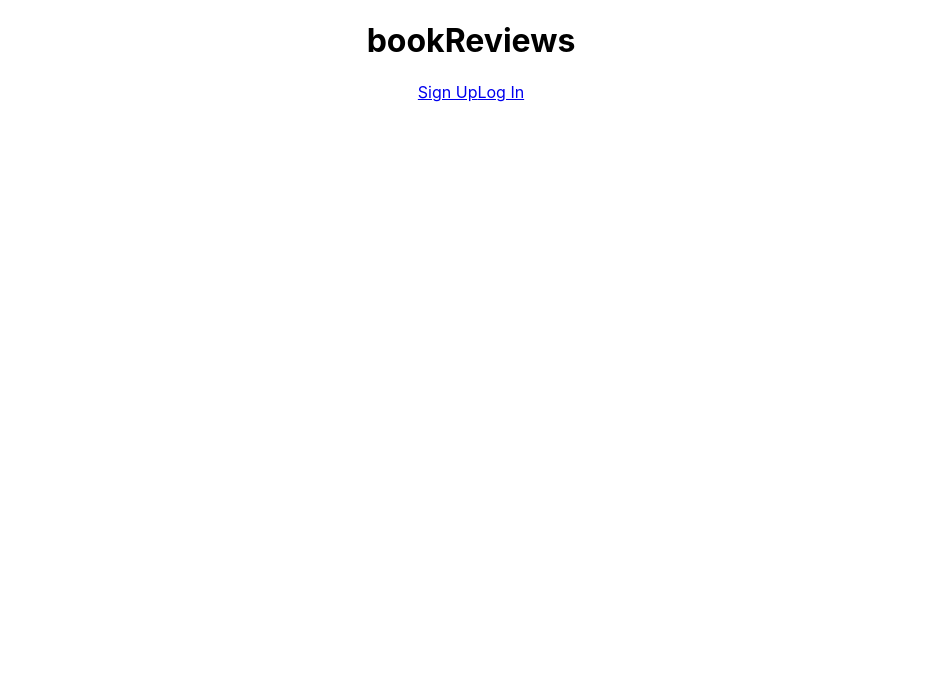
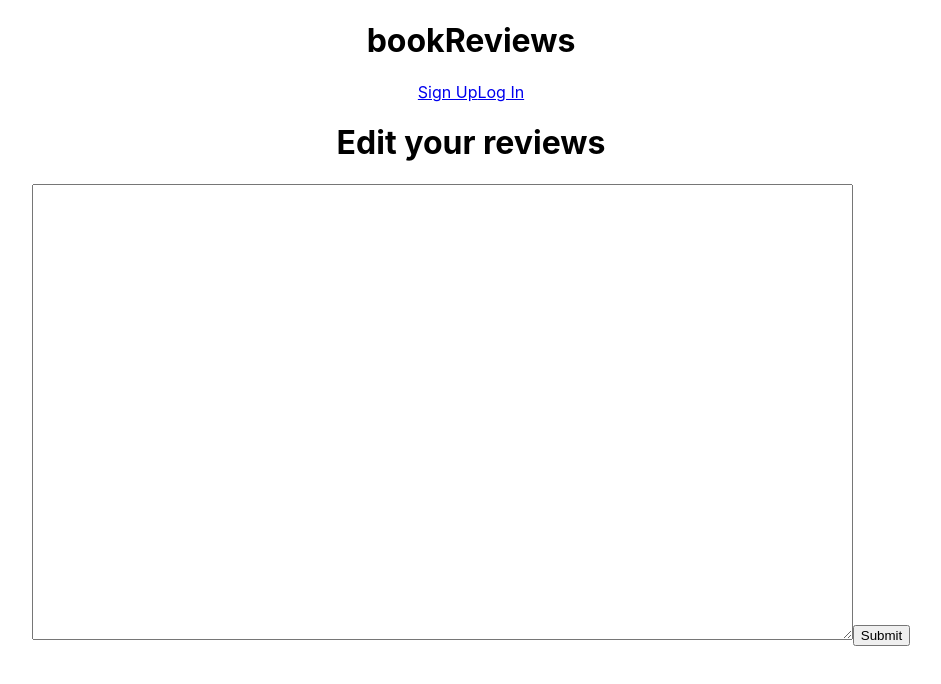
Before and after one commit to kangja/bookReviews, a React (Create React App) app in the folder client/: page /books/1/reviews/1 in a window 1280 px wide. Shown: the top 684 px of the page, without its empty margins (169-1110 px from the left). Built offline with nearby package versions, Linux system fonts and the light colour scheme; no server answers.

Commit message:
edit is still in progress

```diff
--- a/client/src/components/Main.jsx
+++ b/client/src/components/Main.jsx
@@ -6,8 +6,10 @@ import ShowBooks from "./ShowBooks"
 import BookDetails from "./BookDetails"
 import CreateReview from "./CreateReview"
 import ShowReviews from "./ShowReviews"
+import UpdateReview from "./UpdateReview"
 import { readAllBooks } from "../services/books"
-import {postReview} from "../services/reviews"
+import { postReview } from "../services/reviews"
+
 
 export default class Main extends Component {
   state = {
@@ -86,6 +88,14 @@ export default class Main extends Component {
         )}
         />
 
+        <Route path="/books/:id/reviews/:review_id" render={(props) => (
+          <UpdateReview
+           {...props}
+            currentUser={this.props.currentUser}
+            id={props.match.params.id}
+            review_id={props.match.params.review_id}
+          />
+          )} />
 
       </main>
     )
--- a/client/src/components/ShowReviews.jsx
+++ b/client/src/components/ShowReviews.jsx
@@ -52,7 +52,7 @@ export default class ShowReviews extends Component {
 
             {currentUser && currentUser.id === review.user_id ?
               <>
-                <Link to={`/books/:id/reviews/${review.id}`}>Edit</Link>
+                <Link to={`/books/${id}/reviews/${review.id}`}>Edit</Link>
                 <button onClick={() => this.handleReviewDelete( this.state.book_id, review.id )}>Delete</button>
               </>
               :
--- a/client/src/components/UpdateReview.jsx
+++ b/client/src/components/UpdateReview.jsx
@@ -1,34 +1,58 @@
-// import React, { Component } from 'react'
-// import {readOneReview} from "../services/reviews"
+import React, { Component } from 'react'
+import {readOneReview, putReview} from "../services/reviews"
 
-// export default class UpdateReview extends Component {
-//   state = {
-//     content: ""
-//   }
+export default class UpdateReview extends Component {
+  state = {
+    content: "",
+    book_id: this.props.id
+  }
 
-//   componentDidMount() {
-//     this.setFormData();
-//   }
+  componentDidMount() {
+    this.setFormData();
+  }
 
-//   setFormData = () => {
-//     const review = await readOneReview(this.props.id, this.props.reviewId);
-//     this.setState({
-//       content: review.content
-//     })
-//   }
+  setFormData = async() => {
+    const review = await readOneReview (this.state.book_id, this.props.reviewId);
+    this.setState({
+      content: review.content
+    })
+  }
 
-//   handleChange = (e) => {
-//     const { name, value } = e.target;
-//     this.setState({
-//       [name]: value
-//     })
-//   }
+  handleReviewUpdate = async (bookId, user_id, reviewData) => {
+    const newReview = await putReview(bookId, user_id, reviewData);
+    this.setState(prevState => ({
+      reviews: prevState.reviews.map(review => user_id === parseInt(bookId) ? newReview : review)
+    }))
+  }
 
-//   render() {
-//     return (
-//       <div>
+  handleChange = (e) => {
+    const { name, value } = e.target;
+    this.setState({
+      [name]: value
+    })
+  }
 
-//       </div>
-//     )
-//   }
-// }
+  render() {
+    const { history } = this.props;
+    return (
+        <form onSubmit={(e) => {
+          e.preventDefault();
+          this.handleReviewUpdate(this.state.book_id, this.props.user_id, this.state.content)
+          history.push(`/books/${this.state.book_id}`);
+        }}>
+
+          <h1>Edit your reviews</h1>
+          <textarea
+            type="text"
+            name="content"
+            value={this.state.content}
+            onChange={this.handleChange}
+            cols={100}
+            rows={30}
+          />
+
+          <button>Submit</button>
+        </form>
+    )
+  }
+}
--- a/client/src/services/reviews.js
+++ b/client/src/services/reviews.js
@@ -2,6 +2,11 @@ import api from "./api-helper"
 
 export const readAllReviews = async (id) => {
   const resp = await api.get(`books/${id}/reviews`);
+  return resp.data;
+}
+
+export const readOneReview = async (id, review_id) => {
+  const resp = await api.get(`/books/${id}/reviews/${review_id}`);
   return resp.data;
 }
 
```
